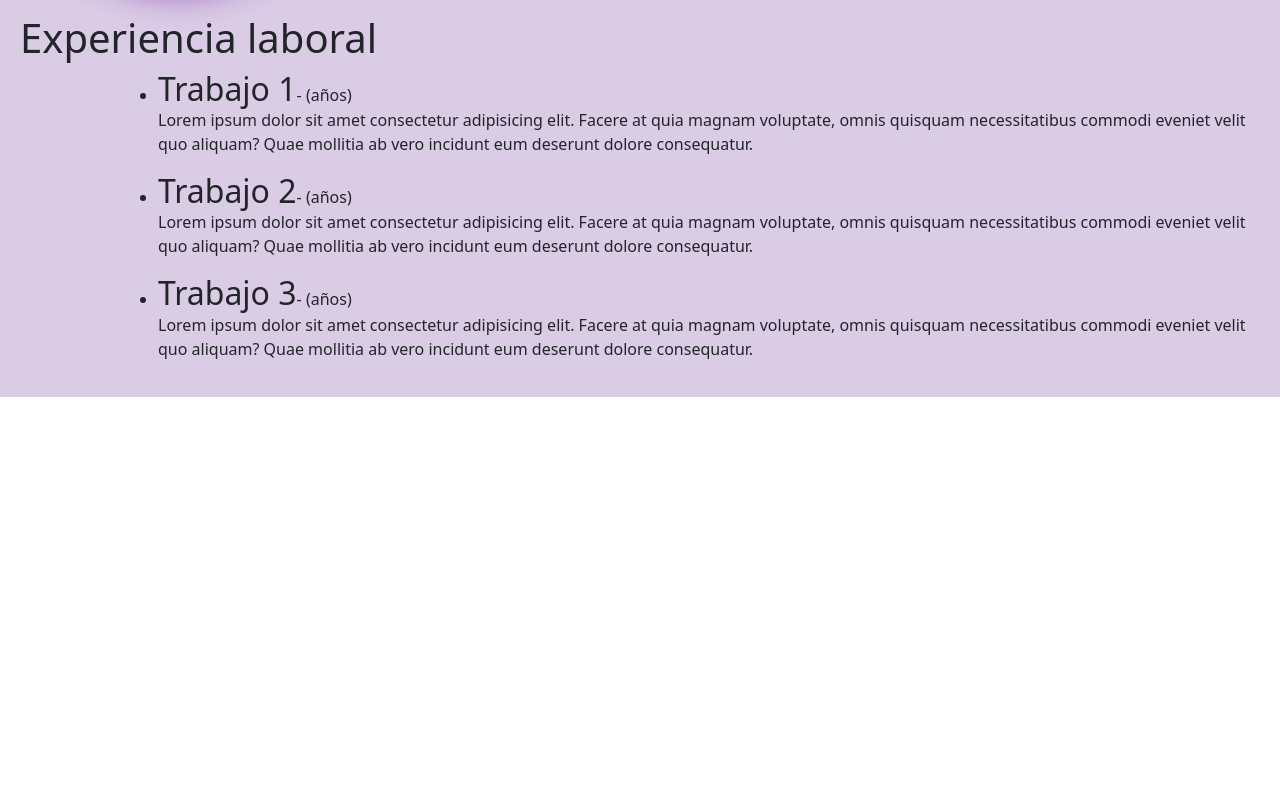
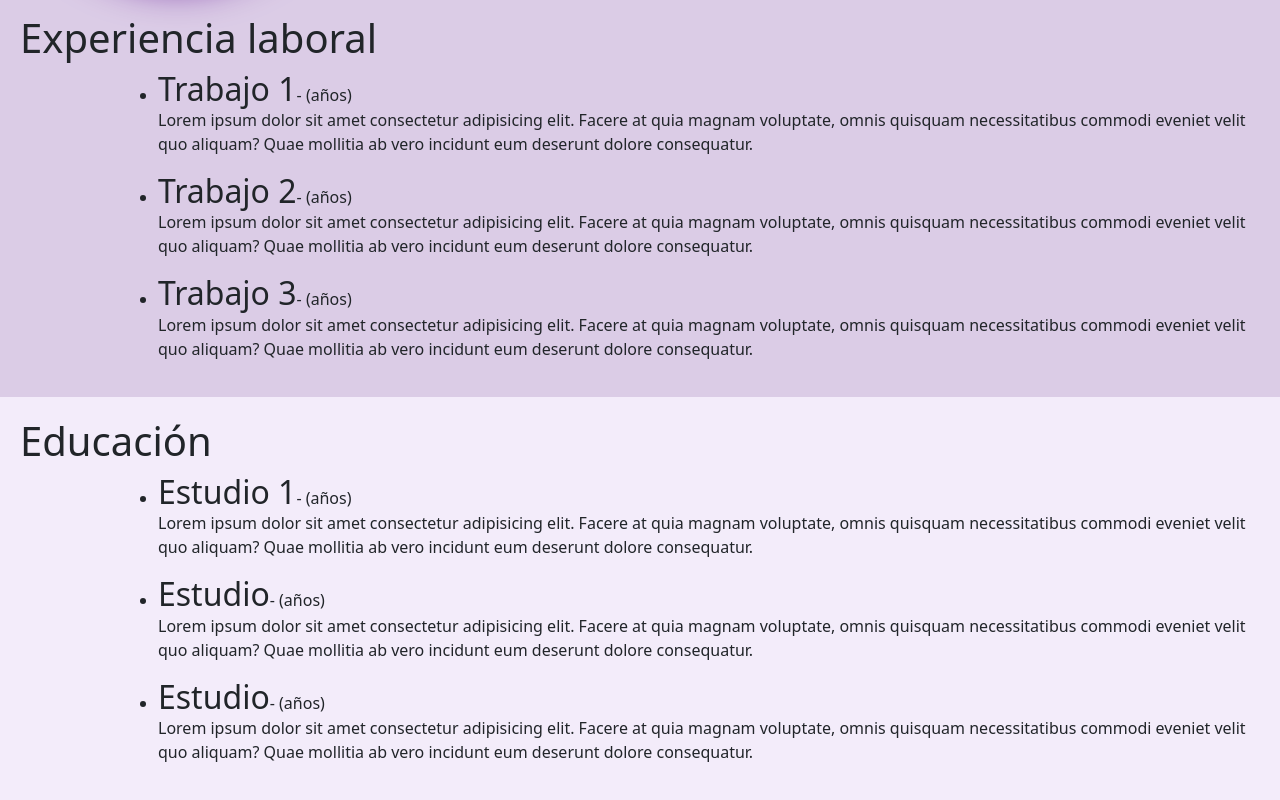
Before and after one commit to Sakuracc8/Portfolio_Natalia_Miguel, an Angular app in the folder Portfolio_Natalia_Miguel/FrontEnd/: page / in a window 1280 px wide. Shown: the part 1162-1962 px from the top of the page. Before the commit the page ends 1559 px from the top, so only its background shows below. Built offline with nearby package versions, Linux system fonts and the light colour scheme.

Commit message:
Educación
Se agrega la sección Educación.

```diff
--- a/Portfolio_Natalia_Miguel/FrontEnd/src/app/app.component.html
+++ b/Portfolio_Natalia_Miguel/FrontEnd/src/app/app.component.html
@@ -3,4 +3,5 @@
   <app-banner></app-banner>
   <app-acerca-de></app-acerca-de>
   <app-experiencia></app-experiencia>
+  <app-educacion></app-educacion>
 </div>
--- a/Portfolio_Natalia_Miguel/FrontEnd/src/app/components/educacion/educacion.component.css
+++ b/Portfolio_Natalia_Miguel/FrontEnd/src/app/components/educacion/educacion.component.css
@@ -0,0 +1,13 @@
+.row{
+    padding:20px;
+    padding-right:0;
+    margin-right:0;
+}
+
+div{
+    background-color:rgb(243, 236, 250);
+}
+
+h2, h6{
+    display:inline;
+}
--- a/Portfolio_Natalia_Miguel/FrontEnd/src/app/components/educacion/educacion.component.html
+++ b/Portfolio_Natalia_Miguel/FrontEnd/src/app/components/educacion/educacion.component.html
@@ -1 +1,32 @@
-<p>educacion works!</p>
+<div class="row">
+    <h1>Educación</h1>
+    <div class="col-lg-1"></div>
+    <div class="col-lg-11">
+        <ul>
+            <li>
+                <h2>Estudio 1</h2>-
+                <h6>(años)</h6>
+            </li>
+            <p>Lorem ipsum dolor sit amet consectetur adipisicing elit. Facere at quia magnam voluptate, omnis quisquam necessitatibus commodi eveniet velit quo aliquam? Quae mollitia ab vero incidunt eum deserunt dolore consequatur.
+            </p>
+        </ul>
+        <ul>
+            <li>
+                <h2>Estudio</h2>-
+                <h6>(años)</h6>
+            </li>
+            <p>Lorem ipsum dolor sit amet consectetur adipisicing elit. Facere at quia magnam voluptate, omnis quisquam necessitatibus commodi eveniet velit quo aliquam? Quae mollitia ab vero incidunt eum deserunt dolore consequatur.
+            </p>
+        </ul>
+        <ul>
+            <li>
+                <h2>Estudio</h2>-
+                <h6>(años)</h6>
+            </li>
+            <p>Lorem ipsum dolor sit amet consectetur adipisicing elit. Facere at quia magnam voluptate, omnis quisquam necessitatibus commodi eveniet velit quo aliquam? Quae mollitia ab vero incidunt eum deserunt dolore consequatur.
+            </p>
+        </ul>
+
+
+    </div>
+</div>
```
